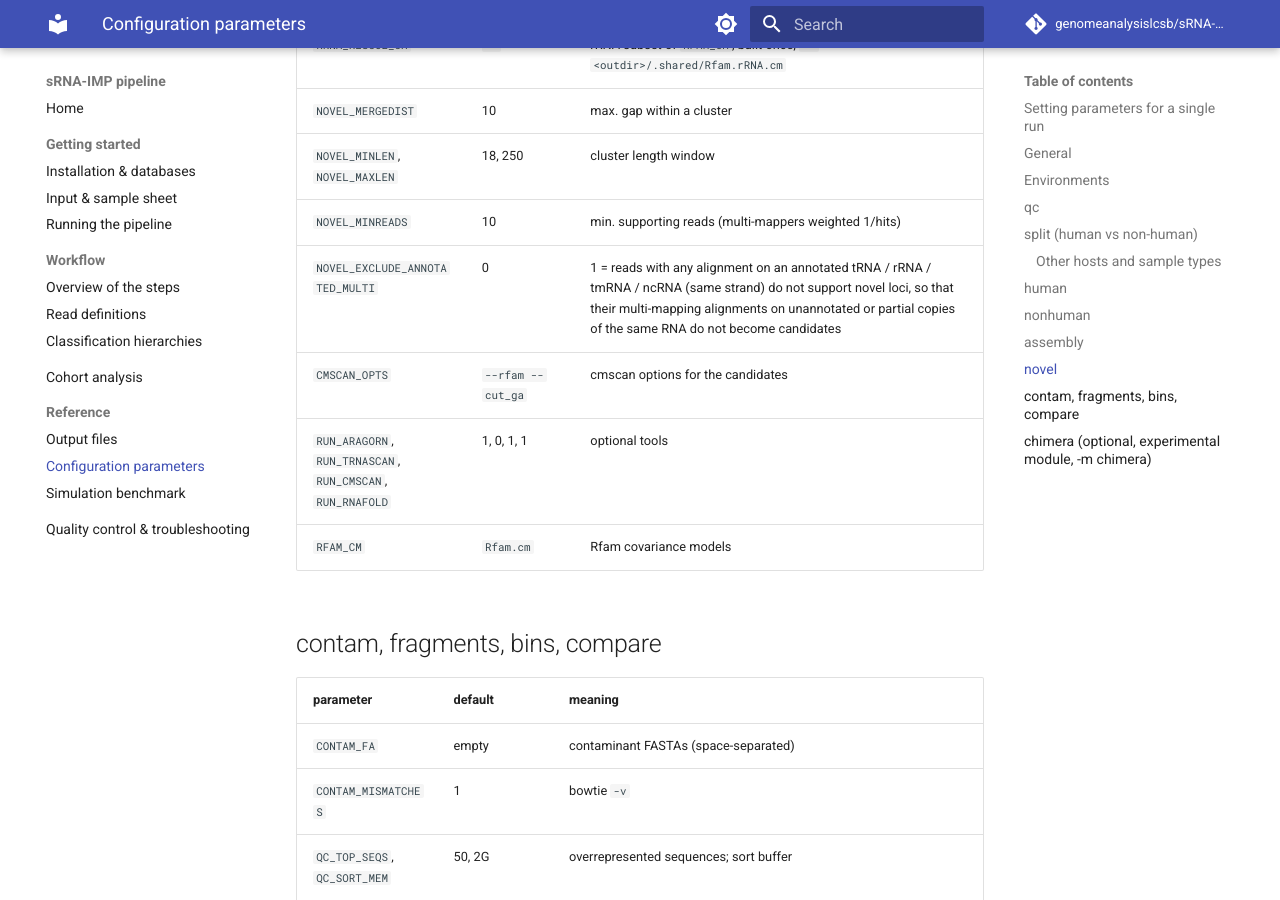
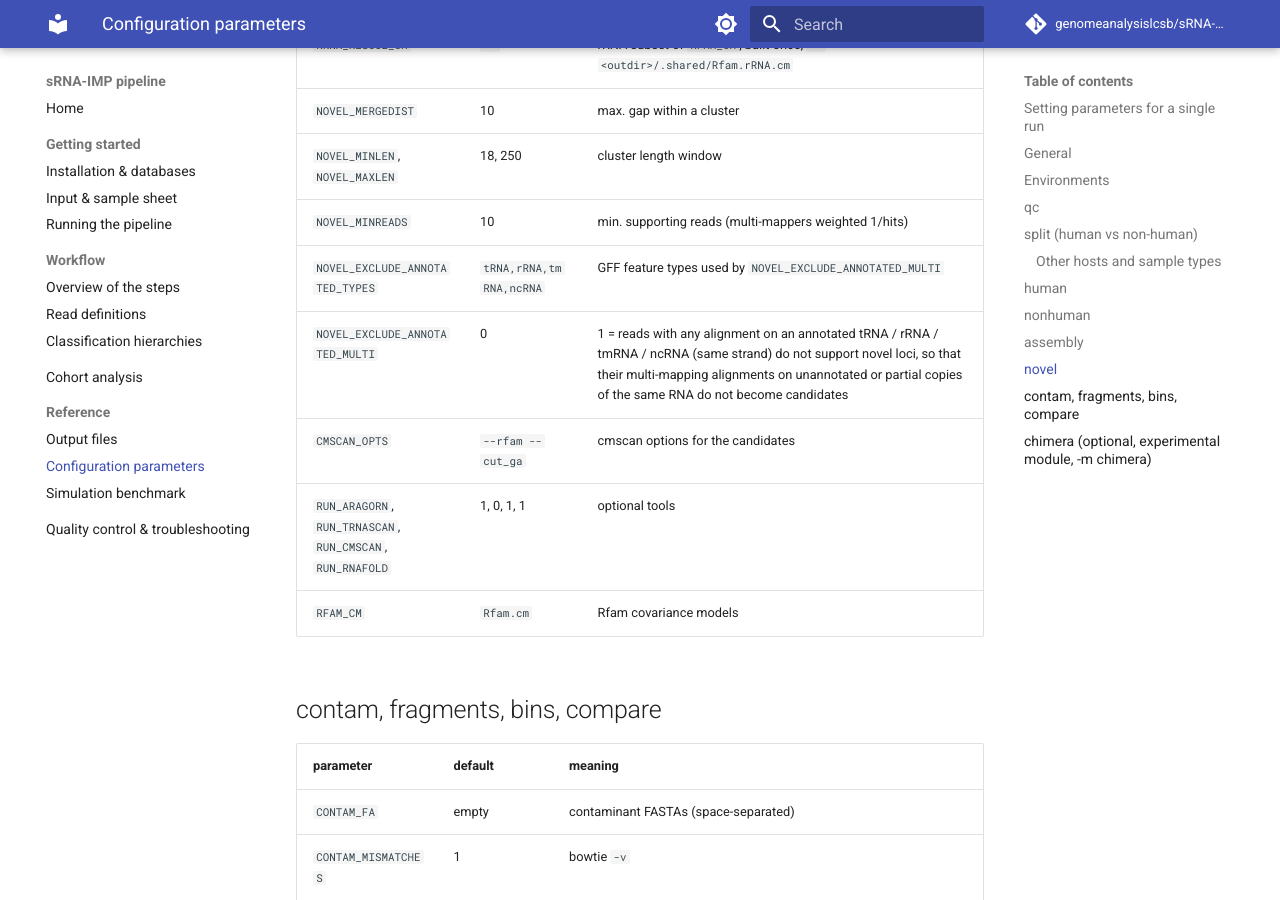
Before and after one commit to genomeanalysislcsb/sRNA-IMP, an MkDocs documentation site: the page built from docs/configuration.md, in a window 1280 px wide and 900 px high, scrolled down 5941 px. Built offline with MkDocs 1.6.1 and Material for MkDocs 9.7.7, drawn with Linux system fonts in a browser that asks for light colours; comment, search, counter and statistics services are not loaded.

Commit message:
Novel loci: NOVEL_EXCLUDE_ANNOTATED_TYPES (which annotated RNA types exclude multi-mapping reads)
Benchmark run E (NOVEL_EXCLUDE_ANNOTATED_MULTI=1 with tRNA,rRNA,tmRNA,ncRNA):
candidates 977 -> 498, candidates without simulated reads 460 -> 56, but
recovery of hidden loci with >= 10 reads 434 -> 395 of 637, all of the loss in
ncRNA (regulatory unchanged): hidden ncRNAs with annotated paralogs lose their
reads too. The type list allows testing tRNA,rRNA,tmRNA only.

Co-Authored-By: Claude Opus 5.5 <noreply@anthropic.com>
Claude-Session: https://claude.ai/code/session_01L5bQxNJvvvTRxDQ7VNdjru

```diff
--- a/docs/configuration.md
+++ b/docs/configuration.md
@@ -132,6 +132,7 @@ assembly-based modules depend on a usable metagenome assembly. Check the QC rule
 | `NOVEL_MERGEDIST` | 10 | max. gap within a cluster |
 | `NOVEL_MINLEN`, `NOVEL_MAXLEN` | 18, 250 | cluster length window |
 | `NOVEL_MINREADS` | 10 | min. supporting reads (multi-mappers weighted 1/hits) |
+| `NOVEL_EXCLUDE_ANNOTATED_TYPES` | `tRNA,rRNA,tmRNA,ncRNA` | GFF feature types used by `NOVEL_EXCLUDE_ANNOTATED_MULTI` |
 | `NOVEL_EXCLUDE_ANNOTATED_MULTI` | 0 | 1 = reads with any alignment on an annotated tRNA / rRNA / tmRNA / ncRNA (same strand) do not support novel loci, so that their multi-mapping alignments on unannotated or partial copies of the same RNA do not become candidates |
 | `CMSCAN_OPTS` | `--rfam --cut_ga` | cmscan options for the candidates |
 | `RUN_ARAGORN`, `RUN_TRNASCAN`, `RUN_CMSCAN`, `RUN_RNAFOLD` | 1, 0, 1, 1 | optional tools |
```
Also changed, not shown: 2 other files.
